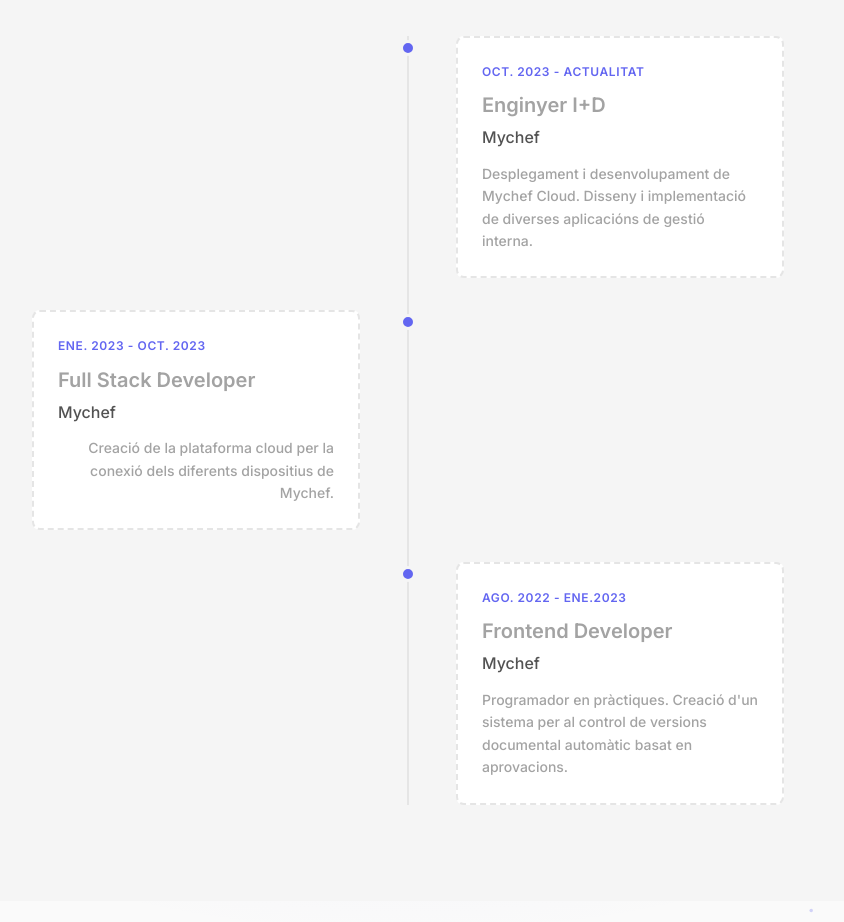
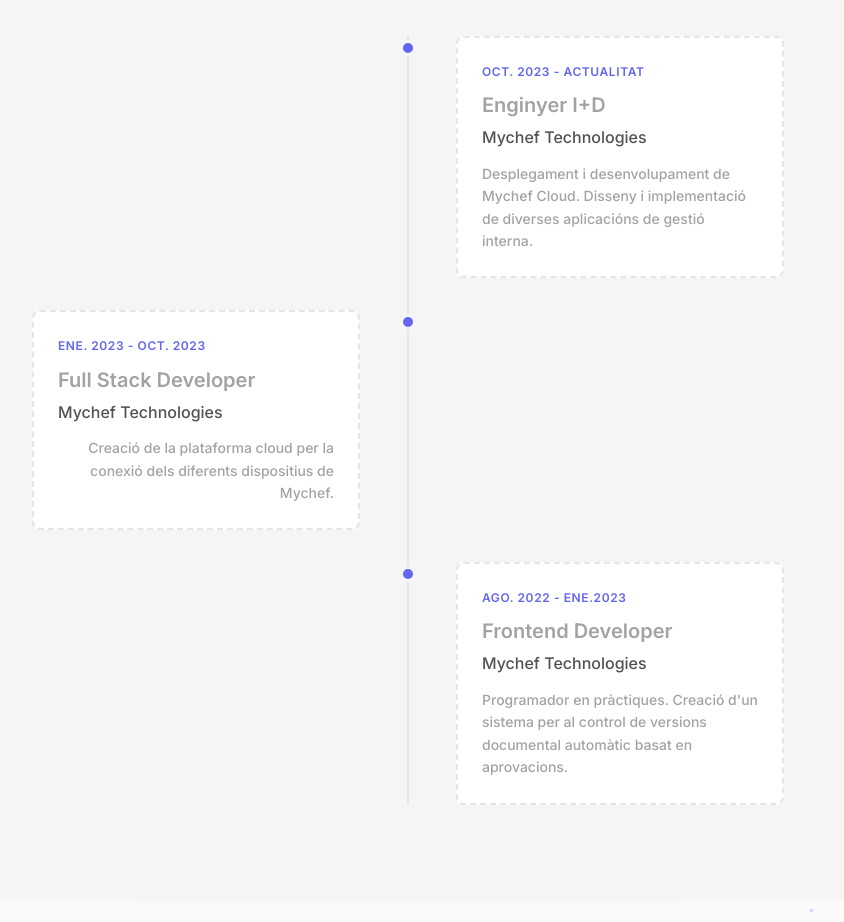
Before and after one commit to PauWolfie/portfolio, an Angular app: page / in a window 1280 px wide. Shown: the part 3560-4482 px from the top of the page, without its empty margins (232-1076 px from the left). Built offline with nearby package versions, Linux system fonts and the light colour scheme.

Commit message:
Fix: typo error on Mychef.

```diff
--- a/src/app/components/experience/experience.ts
+++ b/src/app/components/experience/experience.ts
@@ -16,21 +16,21 @@
     {
       id: 1,
       role: 'Enginyer I+D',
-      company: 'Mychef',
+      company: 'Mychef Technologies',
       period: 'oct. 2023 - Actualitat',
       description: 'Desplegament i desenvolupament de Mychef Cloud. Disseny i implementació de diverses aplicacións de gestió interna.',
     },
     {
       id: 2,
       role: 'Full Stack Developer',
-      company: 'Mychef',
+      company: 'Mychef Technologies',
       period: 'ene. 2023 - oct. 2023',
       description: 'Creació de la plataforma cloud per la conexió dels diferents dispositius de Mychef.',
     },
     {
       id: 3,
       role: 'Frontend Developer',
-      company: 'Mychef',
+      company: 'Mychef Technologies',
       period: 'ago. 2022 - ene.2023',
       description: 'Programador en pràctiques. Creació d\'un sistema per al control de versions documental automàtic basat en aprovacions.',
     },
```
